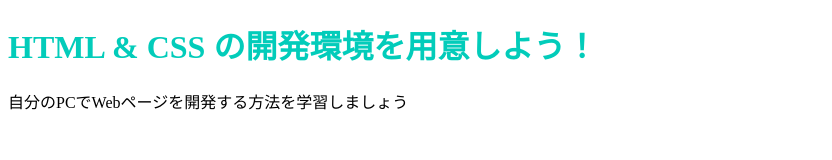
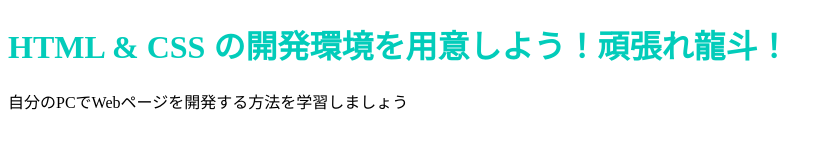
Before and after one commit to ryuto0712/prog-8.github.io-sample, a plain HTML site: page index.html in a window 1280 px wide. Shown: the whole page, without its empty margins (0-832 px from the left). Drawn offline with Linux system fonts and the light colour scheme.

Commit message:
Update index.html

```diff
--- a/index.html
+++ b/index.html
@@ -6,7 +6,7 @@
     <title>Progate</title>
   </head>
   <body>
-    <h1 class="title">HTML & CSS の開発環境を用意しよう！</h1>
+    <h1 class="title">HTML & CSS の開発環境を用意しよう！頑張れ龍斗！</h1>
     <p>自分のPCでWebページを開発する方法を学習しましょう</p>
   </body>
 </html>
```
